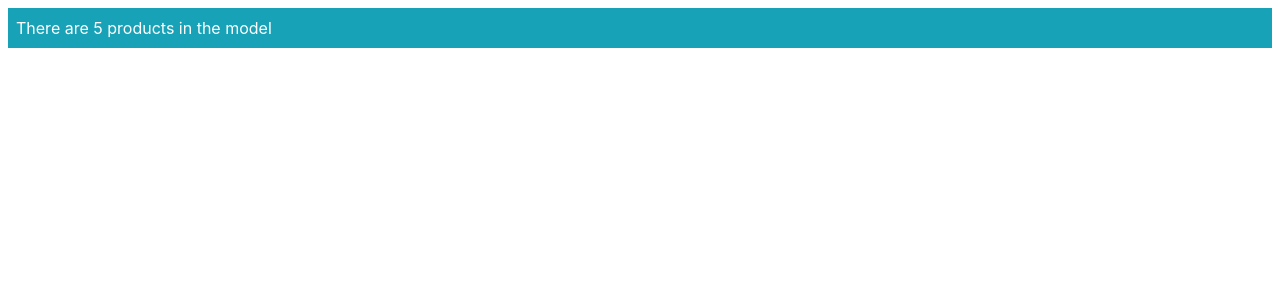
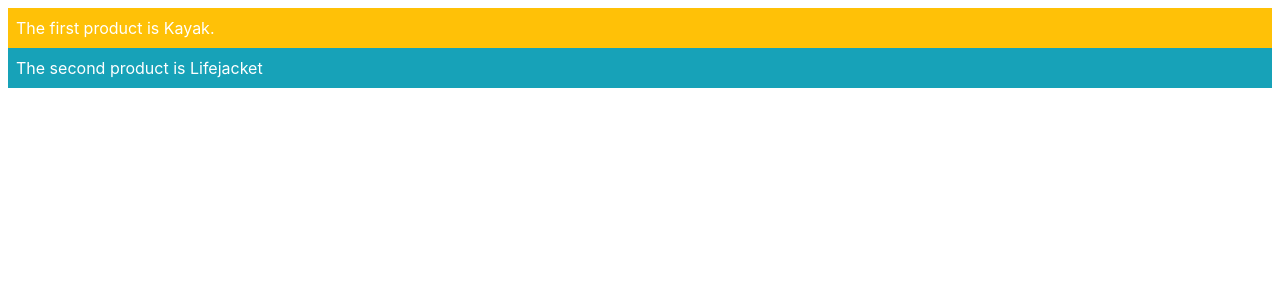
Before and after one commit to Dorinadumbrava/example, an Angular app: page / in a window 1280 px wide. Shown: the top 300 px of the page. Built offline with nearby package versions, Linux system fonts and the light colour scheme.

Commit message:
modified component, template

```diff
--- a/src/app/app.component.ts
+++ b/src/app/app.component.ts
@@ -1,7 +1,7 @@
 import { Component } from '@angular/core';
 
 @Component({
-  //selector: 'app-root',
+   // selector: 'app-root',
   templateUrl: './app.component.html',
   styleUrls: ['./app.component.css']
 })
--- a/src/app/component.ts
+++ b/src/app/component.ts
@@ -1,11 +1,21 @@
-import { Component } from "@angular/core";
-import { Model } from "./repository.model";
-
+import { ApplicationRef, Component } from '@angular/core';
+import { Model } from './repository.model';
+import { Product } from './product.model';
 @Component({
-    selector: 'app',
-    templateUrl: 'template.html'
+ selector: "app",
+ templateUrl: 'template.html'
 })
-
 export class ProductComponent {
-    model: Model = new Model();
-}
+ model: Model = new Model();
+ constructor(ref: ApplicationRef) {
+ ( window as any).appRef = ref;
+ ( window as any).model = this.model;
+ }
+ getProductByPosition(position: number): Product {
+    return this.model.getProducts()[position];
+    }
+    getClassesByPosition(position: number): string {
+    const product = this.getProductByPosition(position);
+    return 'p-2 ' + (product.price < 50 ? 'bg-info' : 'bg-warning');
+    }
+   }
--- a/src/app/template.html
+++ b/src/app/template.html
@@ -1,3 +1,8 @@
-<div class="bg-info text-white m-2 p-2">
-    There are {{model.getProducts().length}} products in the model
-   </div>
+<div class="text-white m-2">
+        <div [ngClass]="getClassesByPosition(0)">
+        The first product is {{getProductByPosition(0).name}}.
+        </div>
+        <div [ngClass]="getClassesByPosition(1)">
+        The second product is {{getProductByPosition(1).name}}
+        </div>
+       </div>
```
